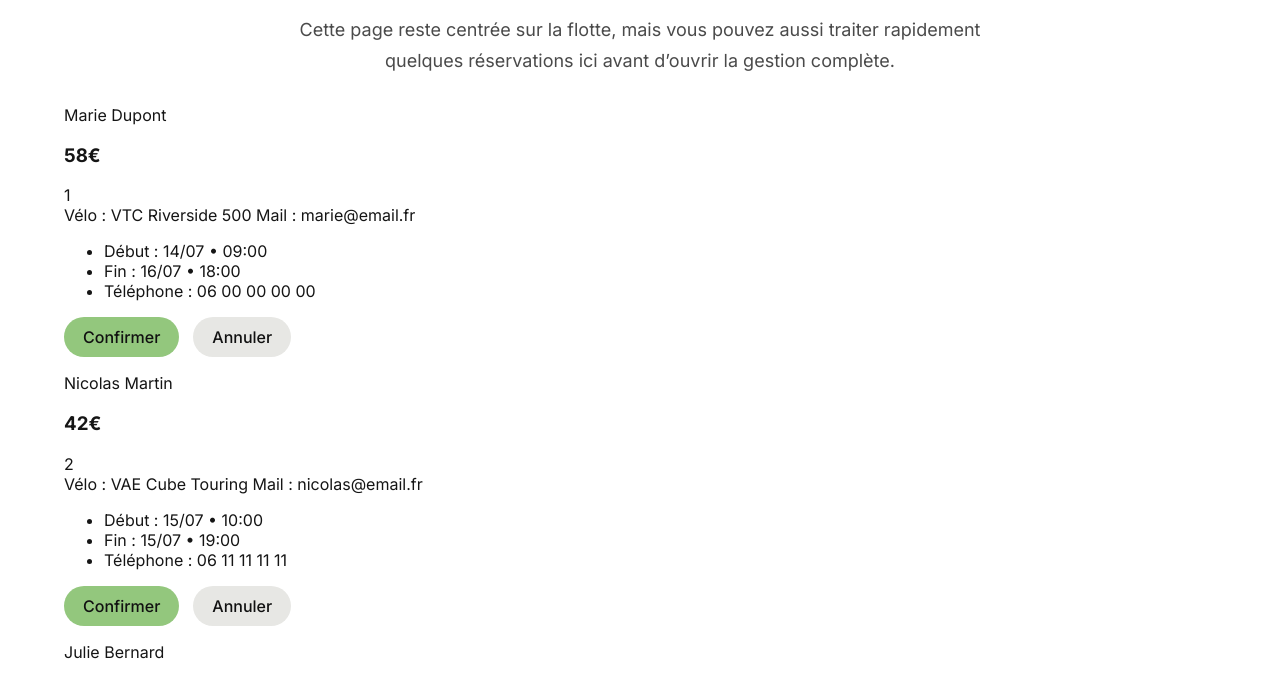
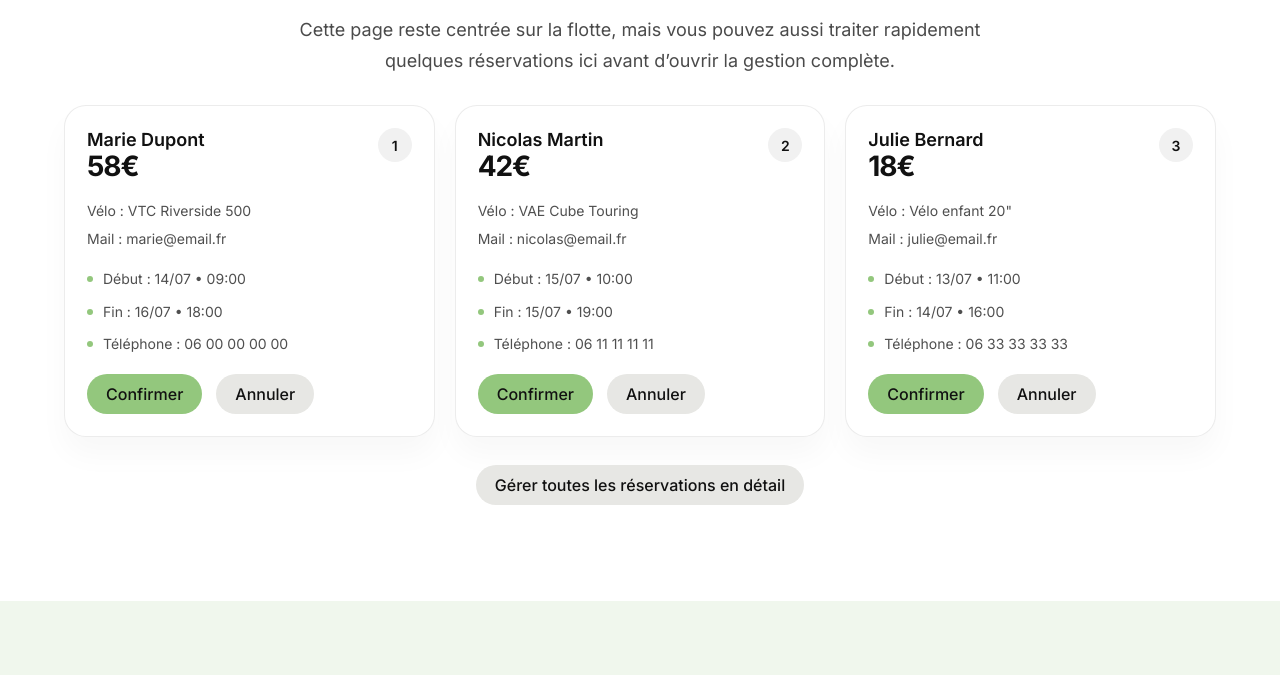
Before and after one commit to TimMoyence/atlanticBike-New, a plain HTML site: page atlanticbike-frontend/Mockup/Ajout-vélo/index.html in a window 1280 px wide. Shown: the part 3308-3983 px from the top of the page. Drawn offline with Linux system fonts and the light colour scheme.

Commit message:
fix: style admin bike booking teaser

```diff
--- a/atlanticbike-frontend/Mockup/Ajout-vélo/styles.css
+++ b/atlanticbike-frontend/Mockup/Ajout-vélo/styles.css
@@ -269,12 +269,113 @@
   padding-bottom: 0;
 }
 
+.ab-admin-bike-booking-grid {
+  display: grid;
+  grid-template-columns: repeat(3, minmax(0, 1fr));
+  gap: 20px;
+}
+
+.ab-admin-bike-booking-card {
+  display: grid;
+  gap: 18px;
+  padding: 22px;
+  border: 1px solid rgba(17, 17, 17, 0.08);
+  border-radius: 22px;
+  background: var(--ab-color-panel);
+  box-shadow: var(--ab-shadow-soft);
+}
+
+.ab-admin-bike-booking-card__top {
+  display: flex;
+  align-items: flex-start;
+  justify-content: space-between;
+  gap: 14px;
+}
+
+.ab-admin-bike-booking-card__client,
+.ab-admin-bike-booking-card__price {
+  margin: 0;
+  color: #111111;
+}
+
+.ab-admin-bike-booking-card__client {
+  font-size: 18px;
+  font-weight: 600;
+  line-height: 1.35;
+}
+
+.ab-admin-bike-booking-card__price {
+  font-size: 28px;
+  line-height: 1.05;
+  letter-spacing: -0.04em;
+}
+
+.ab-admin-bike-booking-card__icon {
+  display: inline-flex;
+  align-items: center;
+  justify-content: center;
+  width: 34px;
+  height: 34px;
+  border-radius: 999px;
+  background: rgba(17, 17, 17, 0.06);
+  color: #111111;
+  font-size: 14px;
+  font-weight: 600;
+  flex: 0 0 auto;
+}
+
+.ab-admin-bike-booking-card__meta {
+  display: grid;
+  gap: 6px;
+}
+
+.ab-admin-bike-booking-card__meta span,
+.ab-admin-bike-booking-card__list li {
+  color: rgba(17, 17, 17, 0.74);
+  font-size: 14px;
+  line-height: 1.6;
+}
+
+.ab-admin-bike-booking-card__list {
+  display: grid;
+  gap: 10px;
+  margin: 0;
+  padding: 0;
+  list-style: none;
+}
+
+.ab-admin-bike-booking-card__list li {
+  position: relative;
+  padding-left: 16px;
+}
+
+.ab-admin-bike-booking-card__list li::before {
+  content: '';
+  position: absolute;
+  top: 8px;
+  left: 0;
+  width: 6px;
+  height: 6px;
+  border-radius: 50%;
+  background: var(--ab-color-accent);
+}
+
+.ab-admin-bike-reservations-teaser__cta {
+  display: flex;
+  justify-content: center;
+  margin-top: 28px;
+}
+
 @media (max-width: 1180px) {
   .ab-admin-bike-layout,
   .ab-admin-bike-form-grid--two,
   .ab-admin-bike-form-grid--three,
   .ab-admin-bike-section-heading--split {
     grid-template-columns: 1fr;
+  }
+
+  .ab-admin-bike-booking-grid {
+    grid-template-columns: repeat(2, minmax(0, 1fr));
   }
 }
 
@@ -311,4 +412,17 @@
     padding: 18px;
     border-radius: 18px;
   }
+
+  .ab-admin-bike-booking-grid {
+    grid-template-columns: 1fr;
+  }
+
+  .ab-admin-bike-booking-card {
+    padding: 18px;
+    border-radius: 18px;
+  }
+
+  .ab-admin-bike-booking-card__price {
+    font-size: 24px;
+  }
 }
```
